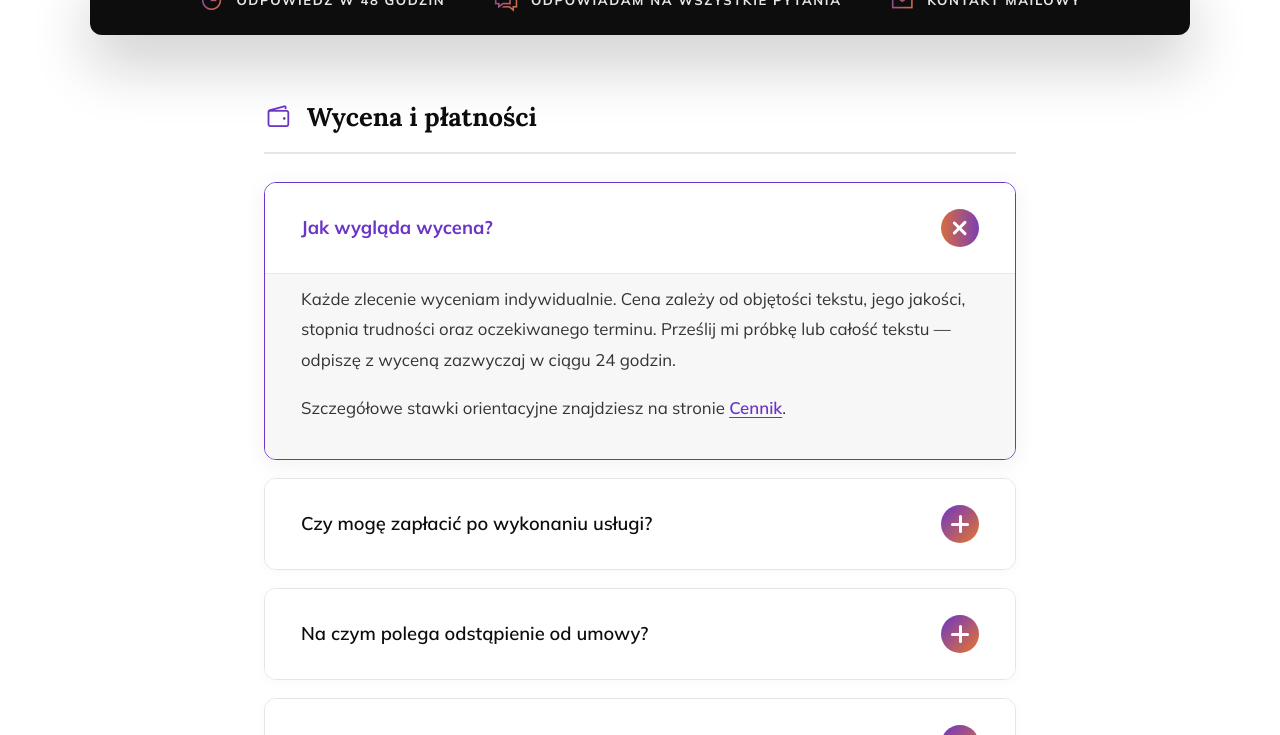
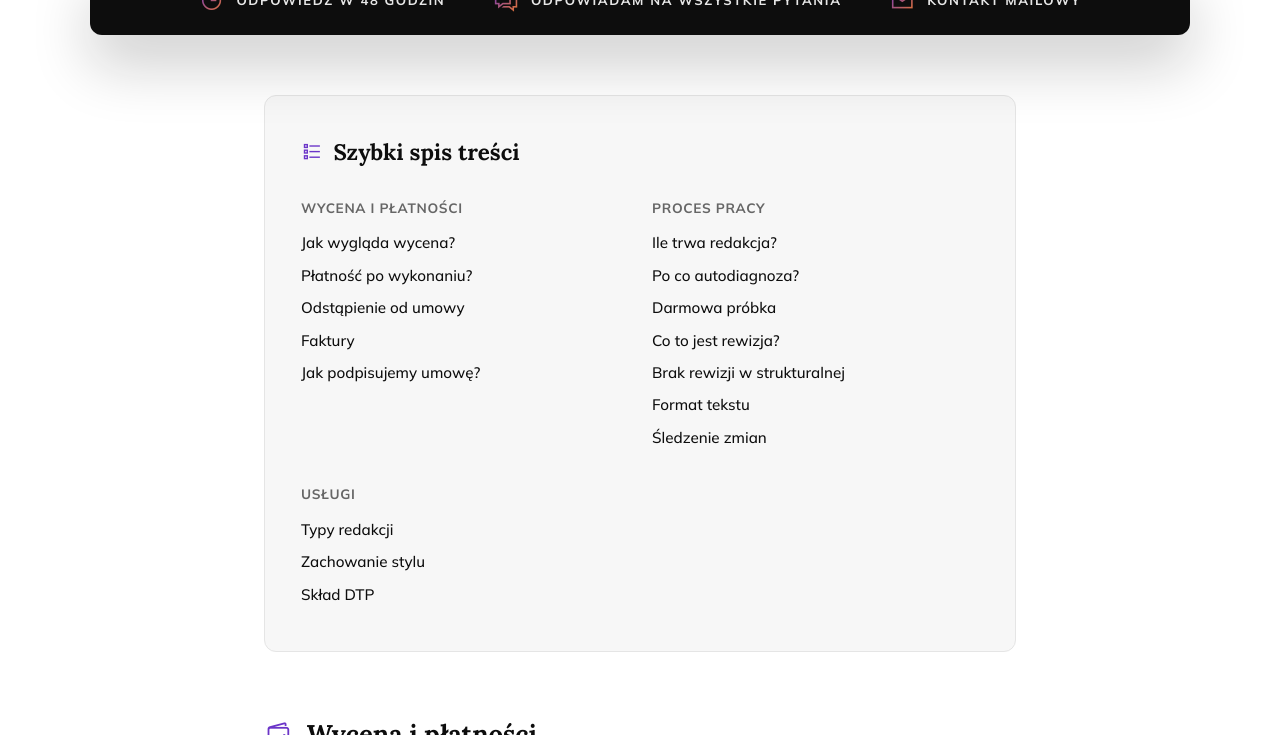
Before and after one commit to Bonnie00726/nataliaszoppa, a Jekyll site: the page built from faqs.html, in a window 1280 px wide and 900 px high, scrolled down 638 px, cut to the strip 165-900 px from the top of the window. Built offline with Jekyll 4.4.1, drawn with Linux system fonts in a browser that asks for light colours; some of the changed text lies outside the part shown.

Commit message:
Update faqs.html

```diff
--- a/faqs.html
+++ b/faqs.html
@@ -67,7 +67,7 @@
         display: block;
     }
 
-    /* ===== CREDIBILITY BAR (CIEMNY PASEK NACHODZĄCY NA ZDJĘCIE) ===== */
+    /* ===== CREDIBILITY BAR ===== */
     .credibility-bar-overlap {
         background: var(--ink);
         padding: 22px 40px;
@@ -86,116 +86,92 @@
     .cred-pillar i { font-size: 1.6rem; background: var(--grad-text); -webkit-background-clip: text; -webkit-text-fill-color: transparent; background-clip: text; flex-shrink: 0; }
     .cred-pillar span { font-family: var(--sans); font-size: 0.82rem; font-weight: 700; text-transform: uppercase; letter-spacing: 0.12em; color: rgba(255,255,255,0.9); }
 
-    /* ===== GŁÓWNY KONTENER TREŚCI ===== */
+    /* ===== GŁÓWNY KONTENER ===== */
     .page-content-wrapper {
         max-width: 800px;
         margin: 60px auto 100px;
         padding: 0 24px;
     }
 
-    /* ===== AKORDEONY FAQ ===== */
-    .faq-group { margin-bottom: 60px; scroll-margin-top: 150px; }
+    /* ===== NOWOŚĆ: SEKCJA SPISU TREŚCI ===== */
+    .faq-toc {
+        background: var(--paper-warm, #fcfbfa);
+        border: 1.5px solid var(--paper-mid, #e5e5e5);
+        border-radius: var(--radius-lg);
+        padding: 36px;
+        margin-bottom: 60px;
+    }
+    .faq-toc-title {
+        font-family: var(--serif);
+        font-size: 1.4rem;
+        font-weight: 700;
+        margin-top: 0;
+        margin-bottom: 24px;
+        color: var(--ink);
+        display: flex;
+        align-items: center;
+        gap: 10px;
+    }
+    .faq-toc-title i { color: var(--grad-start); }
+    .faq-toc-grid {
+        display: grid;
+        grid-template-columns: repeat(auto-fit, minmax(220px, 1fr));
+        gap: 24px;
+    }
+    .faq-toc-section h4 {
+        font-family: var(--sans);
+        font-size: 0.85rem;
+        text-transform: uppercase;
+        letter-spacing: 0.05em;
+        margin-top: 0;
+        margin-bottom: 12px;
+        color: var(--ink-muted);
+    }
+    .faq-toc-section ul { list-style: none; padding: 0; margin: 0; }
+    .faq-toc-section li { margin-bottom: 10px; line-height: 1.4; }
+    .faq-toc-section a {
+        font-family: var(--sans);
+        font-size: 0.95rem;
+        color: var(--ink);
+        text-decoration: none;
+        font-weight: 500;
+        transition: color 0.2s;
+    }
+    .faq-toc-section a:hover { color: var(--grad-start); text-decoration: underline; }
+
+    /* ===== STATYCZNE BLOKI PYTAŃ ===== */
+    html { scroll-behavior: smooth; } /* Płynne przewijanie do sekcji */
+
+    .faq-group { margin-bottom: 60px; }
     .faq-group-title { font-family: var(--serif); font-size: 1.6rem; font-weight: 700; color: var(--ink); margin-bottom: 28px; padding-bottom: 12px; border-bottom: 2px solid var(--paper-mid); display: flex; align-items: center; gap: 14px; }
     .faq-group-title i { color: var(--grad-start); font-size: 1.8rem; }
 
-    .accordion-item {
+    .faq-card {
         background: #fff;
         border: 1.5px solid var(--paper-mid);
         border-radius: var(--radius-lg);
-        margin-bottom: 18px;
-        overflow: hidden;
-        transition: all 0.3s ease;
-        box-shadow: 0 2px 8px rgba(107, 53, 200, 0.04);
+        margin-bottom: 24px;
+        padding: 30px 36px;
+        box-shadow: 0 2px 8px rgba(107, 53, 200, 0.03);
+        /* Zabezpieczenie przed zasłanianiem przez menu po kliknięciu w spis treści */
+        scroll-margin-top: calc(var(--nav-h) + 30px);
     }
 
-    .accordion-item:hover:not(.open) {
-        border-color: rgba(107, 53, 200, 0.2);
-        box-shadow: 0 4px 12px rgba(107, 53, 200, 0.06);
-        transform: translateY(-1px);
-    }
-
-    .accordion-item.open {
-        border-color: var(--grad-start);
-        box-shadow: 0 4px 24px rgba(13,13,13,0.06);
-    }
-
-    .accordion-header {
-        display: flex;
-        justify-content: space-between;
-        align-items: center;
-        padding: 26px 36px;
-        cursor: pointer;
-        user-select: none;
-        background: #fff;
-        transition: background 0.2s;
-    }
-
-    .accordion-header:hover .accordion-question { color: var(--grad-start); }
-
-    .accordion-question {
+    .faq-card-question {
         font-family: var(--sans);
-        font-size: 1.15rem;
-        font-weight: 600;
-        color: var(--ink);
-        transition: color 0.2s;
-        padding-right: 24px;
+        font-size: 1.2rem;
+        font-weight: 700;
+        color: var(--grad-start);
+        margin-top: 0;
+        margin-bottom: 16px;
         line-height: 1.4;
     }
 
-    .accordion-item.open .accordion-question {
-        color: var(--grad-start);
-        font-weight: 700;
-    }
-
-    .accordion-icon {
-        width: 38px;
-        height: 38px;
-        position: relative;
-        flex-shrink: 0;
-        background: var(--grad);
-        border-radius: 50%;
-        transition: transform 0.3s ease, box-shadow 0.2s;
-        display: flex;
-        align-items: center;
-        justify-content: center;
-    }
-
-    .accordion-header:hover .accordion-icon { box-shadow: 0 0 0 5px rgba(107, 53, 200, 0.1); }
-
-    .accordion-icon::before, .accordion-icon::after {
-        content: '';
-        position: absolute;
-        background: #fff;
-        transition: transform 0.3s ease-out;
-        border-radius: 4px;
-    }
-
-    .accordion-icon::before { top: 18px; left: 10px; width: 18px; height: 3px; }
-    .accordion-icon::after { top: 10px; left: 18px; width: 3px; height: 18px; }
-
-    .accordion-item.open .accordion-icon { transform: rotate(135deg); }
-
-   /* Płynne rozwijanie */
-    .accordion-body {
-        max-height: 0;
-        overflow: hidden;
-        /* Zmiana czasu i dodanie 'ease-in-out' dla naturalnego ruchu */
-        transition: max-height 0.35s ease-in-out, padding 0.35s ease-in-out;
-        background: var(--paper-warm);
-    }
-
-    .accordion-body.open {
-        /* KLUCZ: Zmniejszamy wysokość z 1500px na 500px */
-        max-height: 500px;
-        padding: 10px 36px 36px 36px;
-        border-top: 1px solid rgba(107, 53, 200, 0.1);
-    }
-
-    .accordion-body p { font-size: 1.05rem; color: var(--ink-soft); line-height: 1.8; margin-bottom: 18px; }
-    .accordion-body p:last-child { margin-bottom: 0; }
-    .accordion-body strong { color: var(--ink); font-weight: 700; }
-    .accordion-body a { color: var(--grad-start); font-weight: 600; text-decoration: underline; text-underline-offset: 3px; transition: opacity 0.2s; }
-    .accordion-body a:hover { opacity: 0.8; }
+    .faq-card-answer p { font-family: var(--sans); font-size: 1.05rem; color: var(--ink-soft); line-height: 1.8; margin-bottom: 18px; }
+    .faq-card-answer p:last-child { margin-bottom: 0; }
+    .faq-card-answer strong { color: var(--ink); font-weight: 700; }
+    .faq-card-answer a { color: var(--grad-start); font-weight: 600; text-decoration: underline; text-underline-offset: 3px; transition: opacity 0.2s; }
+    .faq-card-answer a:hover { opacity: 0.8; }
 
     /* ===== CTA ===== */
     .cta-section { padding: 120px 40px; text-align: center; position: relative; overflow: hidden; background-image: url('https://images.unsplash.com/photo-1586806974856-c55e8b9364e4?q=80&w=1170&auto=format&fit=crop'); background-size: cover; background-position: center; }
@@ -218,15 +194,13 @@
         .credibility-bar-overlap { margin-top: -20px; padding: 16px 20px; }
         .credibility-bar-inner { gap: 24px; }
         .page-content-wrapper { margin-top: 40px; padding: 0 20px; }
-        .accordion-header { padding: 22px 28px; }
-        .accordion-body.open { padding: 0 28px 30px 28px; }
+        .faq-toc { padding: 24px; margin-bottom: 40px; }
+        .faq-card { padding: 24px; }
     }
     @media (max-width: 600px) {
         .faq-group-title { font-size: 1.4rem; }
-        .accordion-question { font-size: 1.05rem; padding-right: 15px; }
-        .accordion-icon { width: 32px; height: 32px; }
-        .accordion-icon::before { top: 15px; left: 8px; width: 16px; height: 2px; }
-        .accordion-icon::after { top: 8px; left: 15px; width: 2px; height: 16px; }
+        .faq-card-question { font-size: 1.1rem; }
+        .faq-toc-grid { grid-template-columns: 1fr; gap: 16px; }
     }
 </style>
 
@@ -263,57 +237,79 @@
 
 <main class="page-content-wrapper">
 
-    <div class="faq-group reveal delay-4" id="wycena">
+    <nav class="faq-toc reveal delay-4">
+        <h3 class="faq-toc-title"><i class="las la-list"></i> Szybki spis treści</h3>
+        <div class="faq-toc-grid">
+            <div class="faq-toc-section">
+                <h4>Wycena i płatności</h4>
+                <ul>
+                    <li><a href="#wycena-1">Jak wygląda wycena?</a></li>
+                    <li><a href="#wycena-2">Płatność po wykonaniu?</a></li>
+                    <li><a href="#wycena-3">Odstąpienie od umowy</a></li>
+                    <li><a href="#wycena-4">Faktury</a></li>
+                    <li><a href="#wycena-5">Jak podpisujemy umowę?</a></li>
+                </ul>
+            </div>
+            <div class="faq-toc-section">
+                <h4>Proces pracy</h4>
+                <ul>
+                    <li><a href="#proces-1">Ile trwa redakcja?</a></li>
+                    <li><a href="#proces-2">Po co autodiagnoza?</a></li>
+                    <li><a href="#proces-3">Darmowa próbka</a></li>
+                    <li><a href="#proces-4">Co to jest rewizja?</a></li>
+                    <li><a href="#proces-5">Brak rewizji w strukturalnej</a></li>
+                    <li><a href="#proces-6">Format tekstu</a></li>
+                    <li><a href="#proces-7">Śledzenie zmian</a></li>
+                </ul>
+            </div>
+            <div class="faq-toc-section">
+                <h4>Usługi</h4>
+                <ul>
+                    <li><a href="#uslugi-1">Typy redakcji</a></li>
+                    <li><a href="#uslugi-2">Zachowanie stylu</a></li>
+                    <li><a href="#uslugi-3">Skład DTP</a></li>
+                </ul>
+            </div>
+        </div>
+    </nav>
+
+    <div class="faq-group reveal" id="wycena">
         <div class="faq-group-title"><i class="las la-wallet"></i> Wycena i płatności</div>
 
-        <div class="accordion-item open">
-            <div class="accordion-header">
-                <span class="accordion-question">Jak wygląda wycena?</span>
-                <div class="accordion-icon"></div>
-            </div>
-            <div class="accordion-body open">
+        <div class="faq-card" id="wycena-1">
+            <h3 class="faq-card-question">Jak wygląda wycena?</h3>
+            <div class="faq-card-answer">
                 <p>Każde zlecenie wyceniam indywidualnie. Cena zależy od objętości tekstu, jego jakości, stopnia trudności oraz oczekiwanego terminu. Prześlij mi próbkę lub całość tekstu — odpiszę z wyceną zazwyczaj w ciągu 24 godzin.</p>
                 <p>Szczegółowe stawki orientacyjne znajdziesz na stronie <a href="{{ '/cennik.html' | relative_url }}">Cennik</a>.</p>
             </div>
         </div>
 
-        <div class="accordion-item">
-            <div class="accordion-header">
-                <span class="accordion-question">Czy mogę zapłacić po wykonaniu usługi?</span>
-                <div class="accordion-icon"></div>
-            </div>
-            <div class="accordion-body">
+        <div class="faq-card" id="wycena-2">
+            <h3 class="faq-card-question">Czy mogę zapłacić po wykonaniu usługi?</h3>
+            <div class="faq-card-answer">
                 <p>Nie. Pracę z tekstem rozpoczynam na podstawie opłaconej faktury i podpisanej umowy. Rezerwuję na to z góry swój czas i umiejętności.</p>
             </div>
         </div>
 
-        <div class="accordion-item">
-            <div class="accordion-header">
-                <span class="accordion-question">Na czym polega odstąpienie od umowy?</span>
-                <div class="accordion-icon"></div>
-            </div>
-            <div class="accordion-body">
+        <div class="faq-card" id="wycena-3">
+            <h3 class="faq-card-question">Na czym polega odstąpienie od umowy?</h3>
+            <div class="faq-card-answer">
                 <p>Po podpisaniu umowy jako Autor masz ustawowe 14 dni, aby z niej zrezygnować. Mając to na uwadze, w tym okresie nie podejmuję się fizycznej pracy nad plikiem. Przystępuję do redakcji po upłynięciu tego czasu (chyba że wyrazisz zgodę na rezygnację z tego prawa, by przyspieszyć proces).</p>
             </div>
         </div>
 
-        <div class="accordion-item">
-            <div class="accordion-header">
-                <span class="accordion-question">Czy wystawiasz faktury?</span>
-                <div class="accordion-icon"></div>
-            </div>
-            <div class="accordion-body">
+        <div class="faq-card" id="wycena-4">
+            <h3 class="faq-card-question">Czy wystawiasz faktury?</h3>
+            <div class="faq-card-answer">
                 <p>Tak — prowadzę jednoosobową działalność gospodarczą i wystawiam faktury. Nie jestem płatnikiem VAT, więc na fakturze nie ma podatku VAT. Jeśli potrzebujesz faktury na firmę, prześlij mi dane do faktury przy zleceniu.</p>
             </div>
         </div>
-        <div class="accordion-item">
-            <div class="accordion-header">
-                <span class="accordion-question">W jaki sposób podpisujemy umowę?</span>
-                <div class="accordion-icon"></div>
-            </div>
-            <div class="accordion-body">
+
+        <div class="faq-card" id="wycena-5">
+            <h3 class="faq-card-question">W jaki sposób podpisujemy umowę?</h3>
+            <div class="faq-card-answer">
                 <p>Umowę przesyłam zawsze w zabezpieczonym formacie PDF. Dzięki temu obie strony mają gwarancję, że nikt nie ingerował w ustalony tekst i warunki. Dokument możesz podpisać na dwa wygodne sposoby:</p>
-                <ul style="padding-left: 20px; margin-bottom: 16px; color: var(--ink-soft); font-weight: 300;">
+                <ul style="padding-left: 20px; color: var(--ink-soft); font-weight: 300; line-height: 1.8;">
                     <li style="margin-bottom: 8px;"><strong>Elektronicznie:</strong> najszybsza opcja to wykorzystanie bezpłatnego, państwowego Profilu Zaufanego (podpis ePUAP) lub platform do e-podpisu.</li>
                     <li><strong>Tradycyjnie:</strong> możesz wydrukować dokument, złożyć odręczny podpis, a następnie odesłać mi jego czytelny skan (lub wyraźne zdjęcie dobrej jakości).</li>
                 </ul>
@@ -324,110 +320,79 @@
     <div class="faq-group reveal" id="proces">
         <div class="faq-group-title"><i class="las la-clipboard-list"></i> Proces pracy</div>
 
-        <div class="accordion-item">
-            <div class="accordion-header">
-                <span class="accordion-question">Ile dni trwa redakcja?</span>
-                <div class="accordion-icon"></div>
-            </div>
-            <div class="accordion-body">
+        <div class="faq-card" id="proces-1">
+            <h3 class="faq-card-question">Ile dni trwa redakcja?</h3>
+            <div class="faq-card-answer">
                 <p>Obie redakcje liczę w dniach roboczych. Wszystko zależy od tematyki i trudności tekstu. Dokładny i wiążący termin otrzymasz zawsze razem z wyceną.</p>
             </div>
         </div>
 
-        <div class="accordion-item">
-            <div class="accordion-header">
-                <span class="accordion-question">Po co mi autodiagnoza?</span>
-                <div class="accordion-icon"></div>
-            </div>
-            <div class="accordion-body">
+        <div class="faq-card" id="proces-2">
+            <h3 class="faq-card-question">Po co mi autodiagnoza?</h3>
+            <div class="faq-card-answer">
                 <p>Po to, żebyś nie płacił/a mi za to, co możesz dostrzec i naprawić sam/a! Zanim przejdziesz do redakcji językowej lub strukturalnej, warto przetestować fundamenty swojej historii. To oszczędność Twojego czasu, nerwów i portfela.</p>
             </div>
         </div>
 
-        <div class="accordion-item">
-            <div class="accordion-header">
-                <span class="accordion-question">Ile razy mogę skorzystać z darmowej konsultacji (próbki)?</span>
-                <div class="accordion-icon"></div>
-            </div>
-            <div class="accordion-body">
+        <div class="faq-card" id="proces-3">
+            <h3 class="faq-card-question">Ile razy mogę skorzystać z darmowej konsultacji (próbki)?</h3>
+            <div class="faq-card-answer">
                 <p>Tylko raz. W ramach próbki weryfikuję jakość i wskazuję kierunek, ale nie diagnozuję kolejnych poprawionych przez Ciebie plików za darmo. I pamiętaj, że zakładanie nowego maila nic nie da! ;)</p>
             </div>
         </div>
 
-        <div class="accordion-item">
-            <div class="accordion-header">
-                <span class="accordion-question">Co to jest rewizja i na czym polega?</span>
-                <div class="accordion-icon"></div>
-            </div>
-            <div class="accordion-body">
+        <div class="faq-card" id="proces-4">
+            <h3 class="faq-card-question">Co to jest rewizja i na czym polega?</h3>
+            <div class="faq-card-answer">
                 <p>Rewizja to kluczowy krok po <strong>redakcji językowej</strong>. Autor ma określony czas na zapoznanie się z moimi poprawkami w pliku (ze Śledzeniem Zmian), zaakceptowanie ich lub skonsultowanie ewentualnych wątpliwości.</p>
                 <p>Najlepiej będzie, jak wdrożysz wszystkie zmiany i odeślesz mi <strong>jeden docelowy plik</strong> ze wszystkimi pytaniami zapisanymi w komentarzach. Ja odnoszę się do nich, ustalamy ostateczną wersję tekstu i po zamknięciu tego etapu, ruszamy do kolejnego czytania, czyli finalnej korekty.</p>
             </div>
         </div>
 
-        <div class="accordion-item">
-            <div class="accordion-header">
-                <span class="accordion-question">Dlaczego nie ma rewizji po redakcji strukturalnej?</span>
-                <div class="accordion-icon"></div>
-            </div>
-            <div class="accordion-body">
+        <div class="faq-card" id="proces-5">
+            <h3 class="faq-card-question">Dlaczego nie ma rewizji po redakcji strukturalnej?</h3>
+            <div class="faq-card-answer">
                 <p>Zostawiam Ci solidną mapę błędów, luk i adnotacji, z którymi mierzysz się samodzielnie. Rewizja po tak głębokim procesie, jakim jest praca nad całą architekturą powieści (dopisywanie i usuwanie scen), to w praktyce czytanie zupełnie nowego pliku. Jest to mocno czasochłonne, więc takie kolejne czytanie całości to tak naprawdę nowe zamówienie tej usługi.</p>
             </div>
         </div>
 
-        <div class="accordion-item">
-            <div class="accordion-header">
-                <span class="accordion-question">W jakim formacie powinienem/powinnam przesłać tekst?</span>
-                <div class="accordion-icon"></div>
-            </div>
-            <div class="accordion-body">
+        <div class="faq-card" id="proces-6">
+            <h3 class="faq-card-question">W jakim formacie powinienem/powinnam przesłać tekst?</h3>
+            <div class="faq-card-answer">
                 <p>Przyjmuję pliki w formatach <strong>.docx (Word), .odt lub Google Docs</strong>. Nie pracuję na plikach PDF — jeśli masz PDF, sprawdź czy możliwa jest jego konwersja do edytowalnego formatu.</p>
             </div>
         </div>
 
-
-    <div class="accordion-item">
-            <div class="accordion-header">
-                <span class="accordion-question">Nie umiem pracować w trybie śledzenia zmian, co zrobić?</span>
-                <div class="accordion-icon"></div>
-            </div>
-            <div class="accordion-body">
+        <div class="faq-card" id="proces-7">
+            <h3 class="faq-card-question">Nie umiem pracować w trybie śledzenia zmian, co zrobić?</h3>
+            <div class="faq-card-answer">
                 <p>Praca w trybie „Śledzenia zmian” (Track Changes) w MS Word lub w „Trybie sugestii” w Google Docs to absolutny standard branżowy i podstawa naszej współpracy. Bez tego nie będziesz w stanie bezpiecznie akceptować lub odrzucać moich poprawek ani odpowiadać na komentarze.</p>
-                <p>Jeśli nigdy z tego nie korzystałeś/-aś, nie martw się – to bardzo intuicyjne narzędzie. Wymagam jednak, abyś zapoznał/-a się z jego działaniem <strong>zanim</strong> rozpoczniemy pracę. Wpisz w YouTube hasło <em>„śledzenie zmian Word poradnik”</em> i obejrzyj krótki tutorial. Oszczędzi nam to obojgu mnóstwo stresu, a ja będę mogła skupić się na szlifowaniu Twojej powieści, zamiast na szkoleniu z obsługi edytora tekstu.</p>
+                <p>Jeśli nigdy z tego nie korzystał/-aś, nie martw się – to bardzo intuicyjne narzędzie. Wymagam jednak, abyś zapoznał/-a się z jego działaniem <strong>zanim</strong> rozpoczniemy pracę. Wpisz w YouTube hasło <em>„śledzenie zmian Word poradnik”</em> i obejrzyj krótki tutorial.</p>
             </div>
         </div>
-</div>
+    </div>
+
     <div class="faq-group reveal" id="uslugi">
         <div class="faq-group-title"><i class="las la-book-reader"></i> Usługi</div>
 
-        <div class="accordion-item">
-            <div class="accordion-header">
-                <span class="accordion-question">Jaka jest różnica między redakcją strukturalną i językową?</span>
-                <div class="accordion-icon"></div>
-            </div>
-            <div class="accordion-body">
-                <p><strong>Redakcja strukturalna</strong> (niektórzy nazywają ją redakcją literacką, a po angielsku mówi się na nią <em>developmental editing</em>) to ocena fabuły, logiki, postaci i napięcia. Wyłapujemy na tym etapie "plot armor", płaskie postaci i dziury w mechanice świata.</p>
-                <p><strong>Redakcja językowa</strong> następuje dopiero, gdy struktura trzyma się mocno i jest zamknięta. Skupia się wyłącznie na płynności zdań, stylu, powtórzeniach i poprawnej warstwie leksykalnej.</p>
+        <div class="faq-card" id="uslugi-1">
+            <h3 class="faq-card-question">Jaka jest różnica między redakcją strukturalną i językową?</h3>
+            <div class="faq-card-answer">
+                <p><strong>Redakcja strukturalna</strong> to ocena fabuły, logiki, postaci i napięcia. Wyłapujemy na tym etapie "plot armor", płaskie postaci i dziury w mechanice świata.</p>
+                <p><strong>Redakcja językowa</strong> następuje dopiero, gdy struktura trzyma się mocno. Skupia się wyłącznie na płynności zdań, stylu, powtórzeniach i poprawnej warstwie leksykalnej.</p>
             </div>
         </div>
 
-        <div class="accordion-item">
-            <div class="accordion-header">
-                <span class="accordion-question">Czy zachowasz mój styl pisania?</span>
-                <div class="accordion-icon"></div>
-            </div>
-            <div class="accordion-body">
-                <p>Wielu redaktorów to obiecuje, ale powiedzmy sobie wprost: zależy, co dokładnie nazywasz swoim stylem. Często twórcy mylą unikalny, autorski głos z błędami składniowymi, niewłaściwym rejestrem językowym, chaosem czy łamaniem logiki (np. stosowaniem <em>plot armor</em>).</p>
-                <p>Jeśli o to pytasz – nie, nie zachowam ich. Zostaną usunięte. Każda sprawnie napisana książka opiera się na pewnym schemacie i rzemiośle. Najpierw musimy zbudować tekst na poprawnych fundamentach. Dopiero gdy opanujesz zasady, możesz świadomie je łamać i wprowadzać innowacje. Moim zadaniem jest oczyścić Twój tekst ze złych nawyków, a nie pielęgnować je pod przykrywką „stylu”.</p>
+        <div class="faq-card" id="uslugi-2">
+            <h3 class="faq-card-question">Czy zachowasz mój styl pisania?</h3>
+            <div class="faq-card-answer">
+                <p>Wielu redaktorów to obiecuje, ale powiedzmy sobie wprost: zależy, co dokładnie nazywasz swoim stylem. Często twórcy mylą unikalny głos z błędami składniowymi, chaosem czy łamaniem logiki. Jeśli o to pytasz – nie, nie zachowam ich. Zostaną usunięte. Moim zadaniem jest oczyścić Twój tekst ze złych nawyków, a nie pielęgnować je pod przykrywką „stylu”.</p>
             </div>
         </div>
 
-        <div class="accordion-item">
-            <div class="accordion-header">
-                <span class="accordion-question">Czy zajmujesz się też składem DTP?</span>
-                <div class="accordion-icon"></div>
-            </div>
-            <div class="accordion-body">
+        <div class="faq-card" id="uslugi-3">
+            <h3 class="faq-card-question">Czy zajmujesz się też składem DTP?</h3>
+            <div class="faq-card-answer">
                 <p>Tak! Oferuję skład DTP, czyli profesjonalne przygotowanie pliku do druku lub publikacji cyfrowej. Dbam o rygor typograficzny, estetykę i czytelność na każdej stronie. Efektem jest plik gotowy do przekazania do drukarni (PDF) lub dystrybucji (e-book / EPUB).</p>
             </div>
         </div>
```
Also changed, not shown: other parts of faqs.html (+2 -20 lines).
